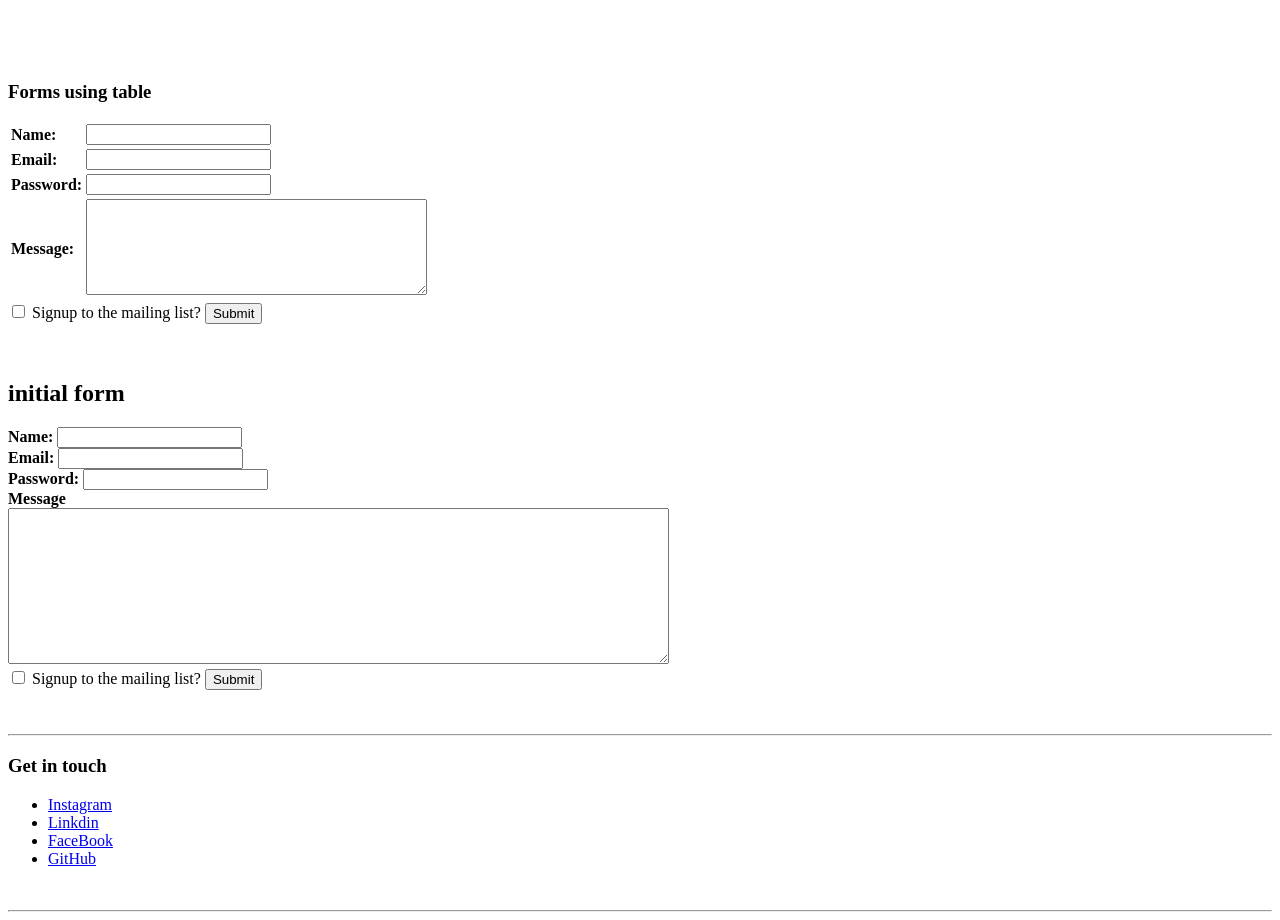
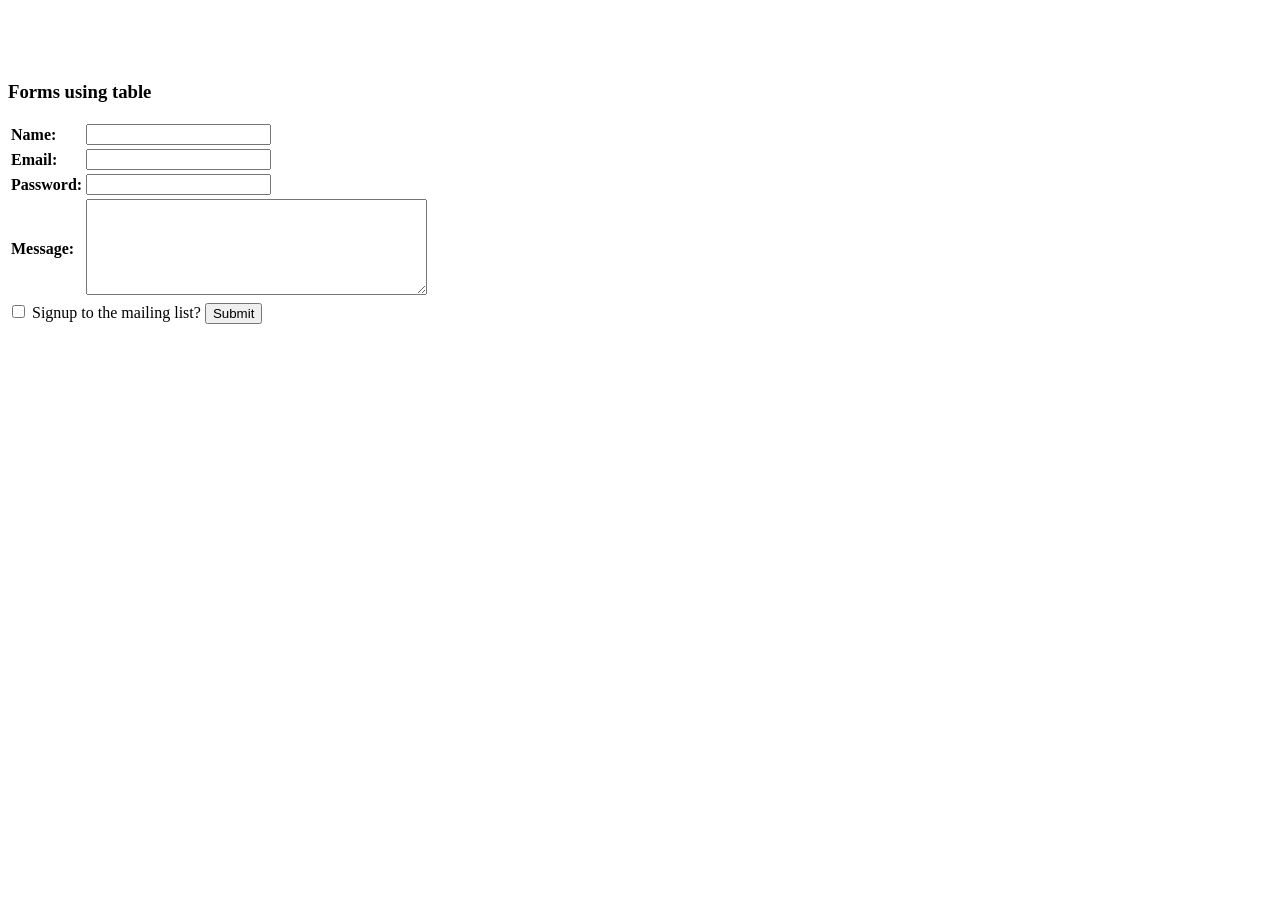
Before and after one commit to HarishwarS/CVHTMLOnly, a plain HTML site: page contactme.html in a window 1280 px wide. After the commit the page ends 800 px from the top, so only its background shows below. Drawn offline with Linux system fonts and the light colour scheme.

Commit message:
Took out addition forms

```diff
--- a/contactme.html
+++ b/contactme.html
@@ -36,38 +36,6 @@
     Signup to the mailing list?
     <input type="submit" name="" value="Submit">
   </form><br><br>
-
-  <h2>initial form</h2>
-  <form class="" action="index.html" method="post">
-    <label for=""><strong>Name:</strong></label>
-    <input type="text" name="" value="">
-    <br>
-    <label for=""><strong>Email:</strong></label>
-    <input type="text" name="" value="">
-    <br>
-    <label for=""><strong>Password:</strong></label>
-    <input type="password" name="" value="">
-    <br>
-    <label for=""><strong>Message</strong></label> <br>
-    <textarea name="name" rows="10" cols="80"></textarea>
-<br>
-    <input type="checkbox" name="" value="">
-    Signup to the mailing list?
-    <input type="submit" name="" value="Submit">
-  </form><br><br>
-
-  <!-- Forms using Table -->
-
-  <hr>
-  <h3>Get in touch</h3>
-  <ul>
-    <li><a href="https://www.instagram.com/harishwar_sagar/?hl=en" target="_blank">Instagram</a></li>
-    <li><a href="https://in.linkedin.com/in/harishwar-sagar" target="_blank">Linkdin</a></li>
-    <li><a href="https://www.facebook.com/harishwar.sagar.1" target="_blank">FaceBook</a></li>
-    <li><a href="https://github.com/HarishwarS/HarishwarS" target="_blank">GitHub</a></li>
-
-  </ul><br>
-  <hr>
 </body>
 
 </html>
```
